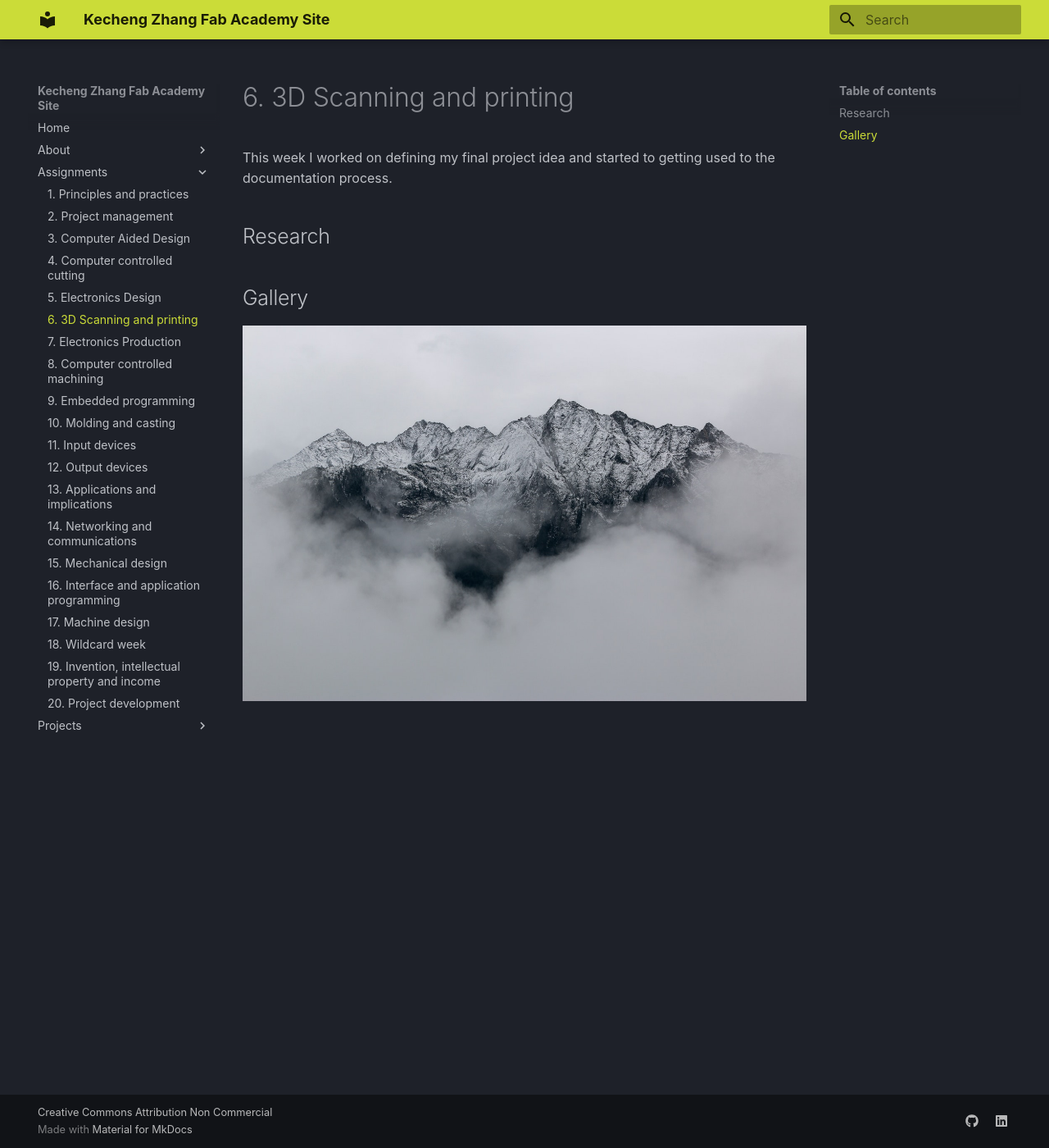
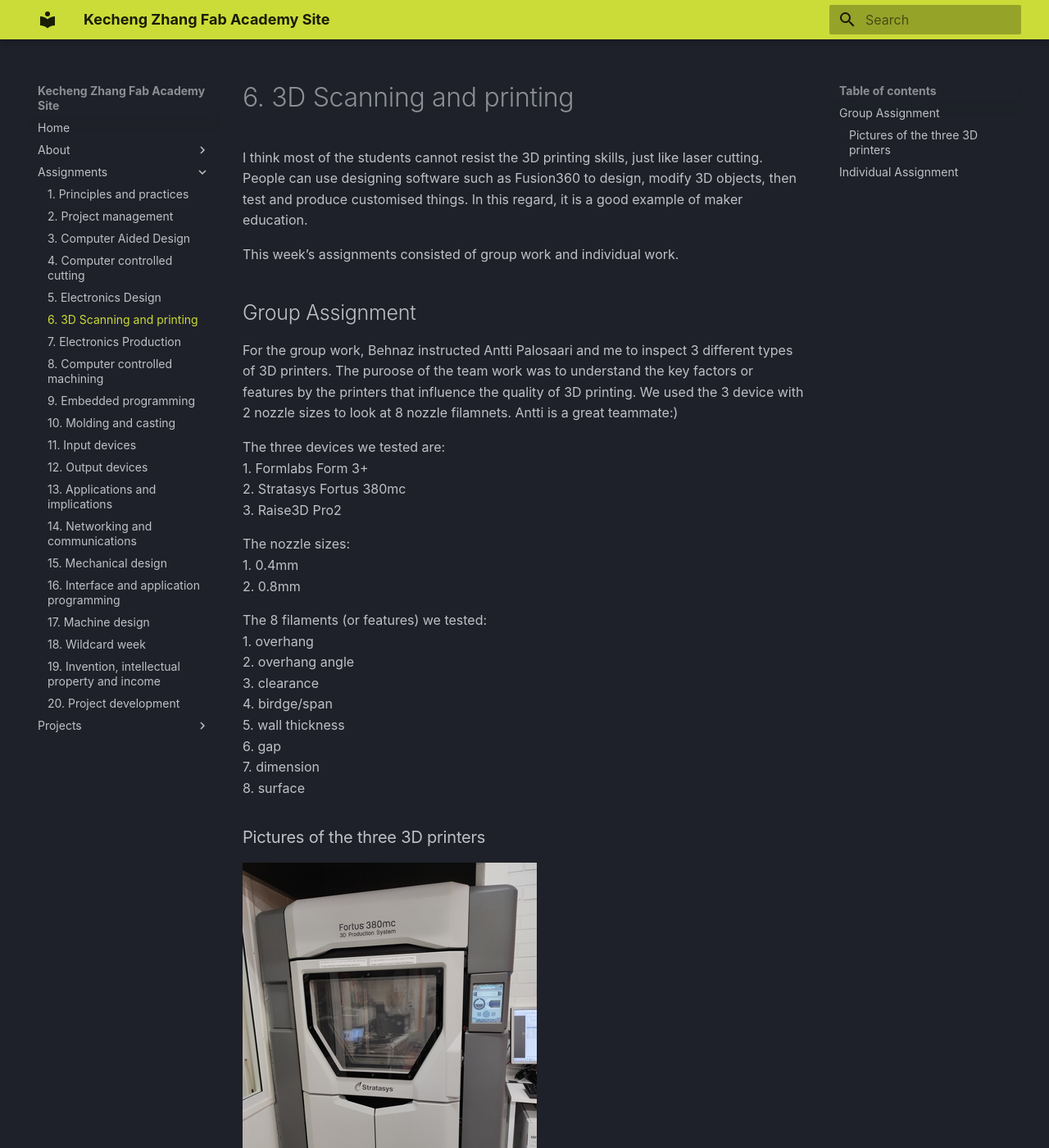
Before and after one commit to kecheeng/example-repository, an MkDocs documentation site: the page built from _docs/assignments/week06.md, in a window 1280 px wide and 1400 px high. Shown: the whole window at 82% size. Built offline with MkDocs 1.6.1 and Material for MkDocs 9.7.7, drawn with Linux system fonts in a browser that asks for light colours; some of the changed text lies outside the part shown.

Commit message:
deploying website

```diff
--- a/_docs/assignments/week06.md
+++ b/_docs/assignments/week06.md
@@ -1,10 +1,39 @@
 # 6. 3D Scanning and printing
 
-This week I worked on defining my final project idea and started to getting used to the documentation process.
+I think most of the students cannot resist the 3D printing skills, just like laser cutting. People can use designing software such as Fusion360 to design, modify 3D objects, then test and produce customised things. In this regard, it is a good example of maker education.
 
-## Research
+This week's assignments consisted of group work and individual work.
+
+## Group Assignment
+
+For the group work, Behnaz instructed Antti Palosaari and me to inspect 3 different types of 3D printers. The puroose of the team work was to understand the key factors or features by the printers that influence the quality of 3D printing. We used the 3 device with 2 nozzle sizes to look at 8 nozzle filamnets. Antti is a great teammate:)
+
+The three devices we tested are:
+1. Formlabs Form 3+
+2. Stratasys Fortus 380mc
+3. Raise3D Pro2
+
+The nozzle sizes:
+1. 0.4mm
+2. 0.8mm
+
+The 8 filaments (or features) we tested:
+1. overhang
+2. overhang angle
+3. clearance
+4. birdge/span
+5. wall thickness
+6. gap
+7. dimension
+8. surface
 
 
-## Gallery
+### Pictures of the three 3D printers
 
-![](../images/sample-photo.jpg)
+![](../images/3dprint1.jpg)
+![](../images/3dprint2.jpg)
+![](../images/3dprint3.jpg)
+
+
+
+## Individual Assignment
```
Also changed, not shown: _docs/images/3dprint1.jpg (added), _docs/images/3dprint2.jpg (added), _docs/images/3dprint3.jpg (added), 1 other file.
